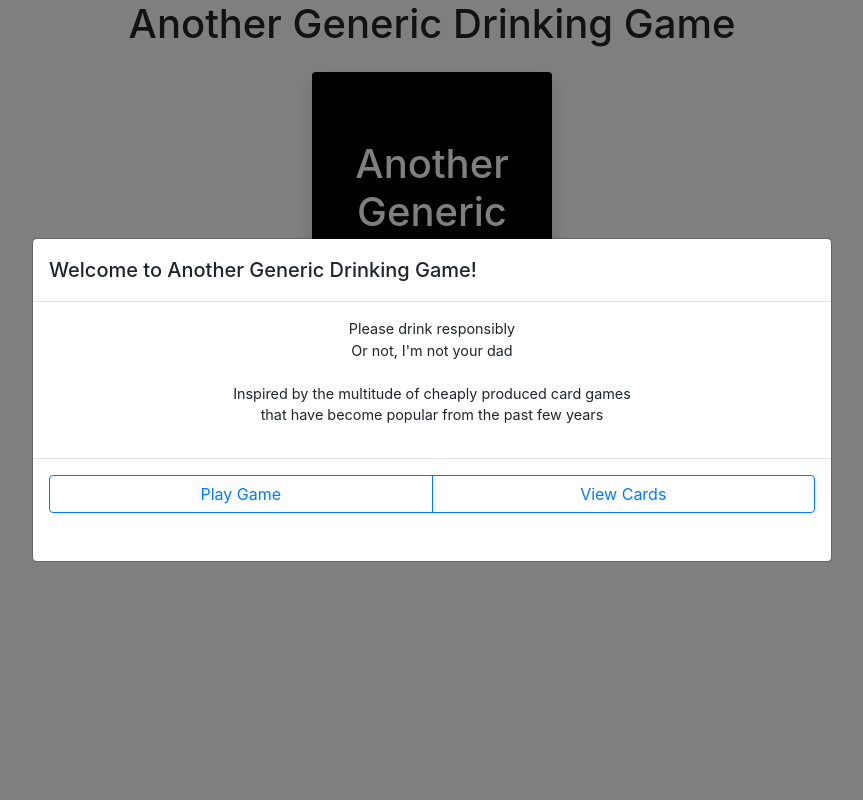
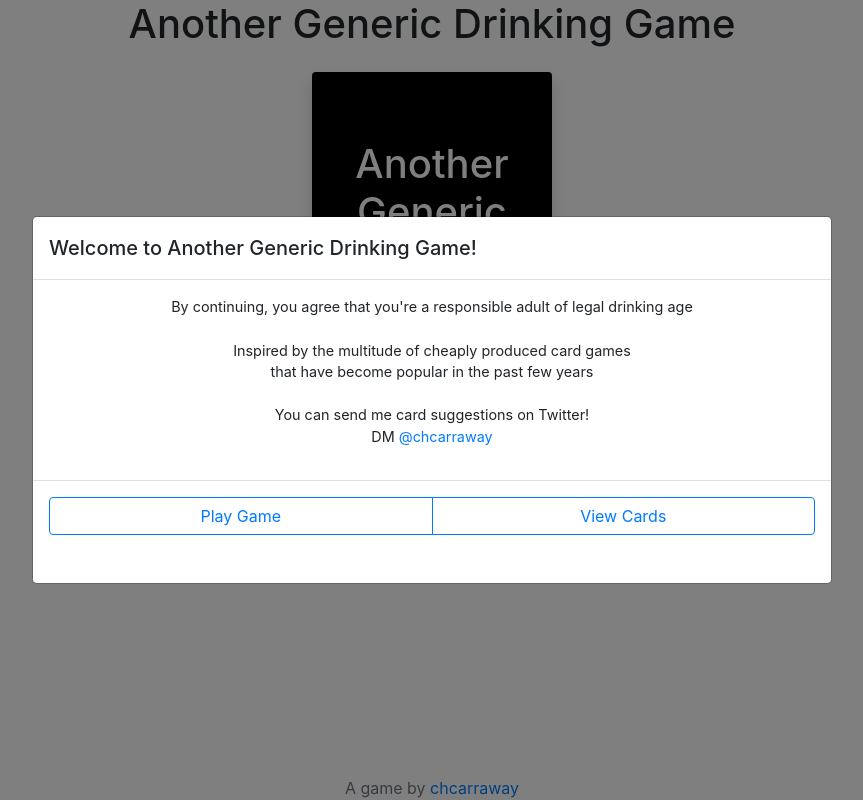
Before and after one commit to chcarraway/chcarraway-live, a PHP site: page /game in a window 1280 px wide. Shown: the whole page, without its empty margins (208-1071 px from the left). Run offline with PHP 8.4, Linux system fonts and the light colour scheme.

Commit message:
added footer

```diff
--- a/assets/css/styles.css
+++ b/assets/css/styles.css
@@ -1,3 +1,7 @@
+html, body {
+    height: 100%;
+}
+
 .btn {
     margin: auto;
 }
--- a/counter/index.html
+++ b/counter/index.html
@@ -64,6 +64,9 @@
         </div>
 
     </div>
+    <footer class="footer fixed-bottom text-center">
+            <span class="text-muted">A game by <a href="http://www.chcarraway.com">chcarraway</a></span>
+    </footer>
     <script type="text/javascript">
         $(document).ready(function() {
             $('#startingLifeModal').modal('show');
--- a/game/index.html
+++ b/game/index.html
@@ -12,6 +12,7 @@
 </head>
 
 <body>
+    <div class="page-content">
         <div class='container text-center'>
             <div class="row">
                 <div class="col">
@@ -49,7 +50,7 @@
                             <h5 class="modal-title" id="welcomeModalLabel">Welcome to Another Generic Drinking Game!</h5>
                         </div>
                         <div class="modal-body">
-                        <p>Please drink responsibly<br />Or not, I'm not your dad<br /><br />Inspired by the multitude of cheaply produced card games<br />that have become popular from the past few years</p>
+                            <p>By continuing, you agree that you're a responsible adult of legal drinking age<br /><br />Inspired by the multitude of cheaply produced card games<br />that have become popular in the past few years<br /><br />You can send me card suggestions on Twitter!<br />DM <a href="https://twitter.com/messages/compose?recipient_id=223874438">@chcarraway</a></p>
                         </div>
                         <div class="modal-footer">
                             <div class="btn-group w-100" role="group">
@@ -102,6 +103,11 @@
                 </div>
             </div>
         </div>
+    </div>
+    <footer class="footer fixed-bottom text-center">
+            <span class="text-muted">A game by <a href="http://www.chcarraway.com">chcarraway</a></span>
+    </footer>
+
     <script type="text/javascript">
         $(document).ready(function() {
             $('#welcomeModal').modal('show');
--- a/index.html
+++ b/index.html
@@ -43,5 +43,8 @@
             </div>
         </div>
     </div>
+    <footer class="footer fixed-bottom text-center">
+            <span class="text-muted"><a href="http://www.chcarraway.com">chcarraway</a></span>
+    </footer>
 </body>
 </html>
```
Lines whose indentation alone changed are shown as unchanged.
